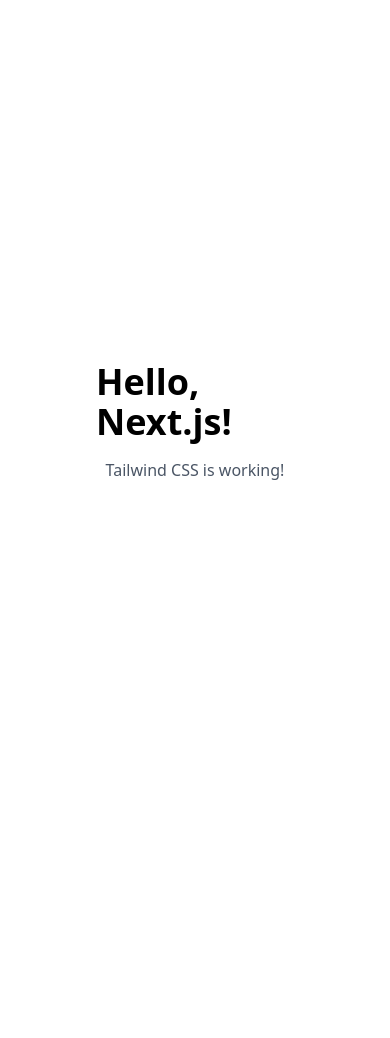
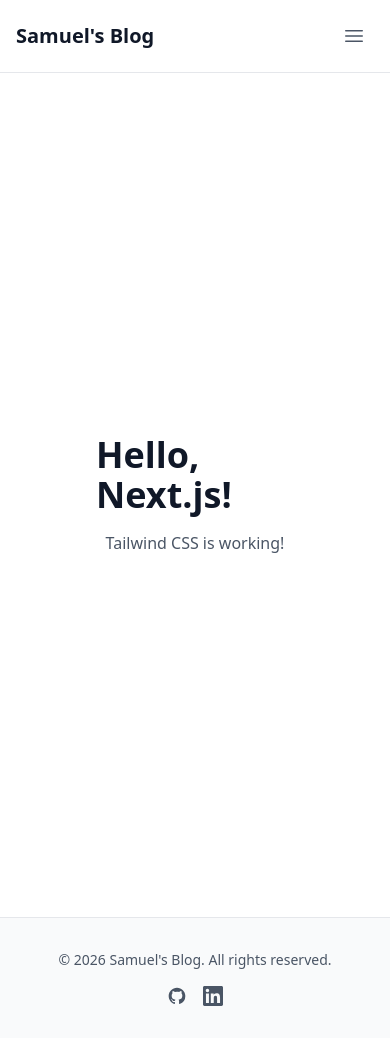
Before and after one commit to piggggggggy/samuel-narrative, a Next.js app: page / in a window 390 px wide. Before the commit the page ends 844 px from the top, so only its background shows below. Built offline with nearby package versions, Linux system fonts and the light colour scheme.

Commit message:
feat(layout): add Header and Footer with responsive nav

```diff
--- a/src/app/layout.tsx
+++ b/src/app/layout.tsx
@@ -1,4 +1,35 @@
+import type { Metadata } from "next";
+import { Geist, Geist_Mono } from "next/font/google";
 import "./globals.css";
+import { Header } from "@/components/layout/Header";
+import { Footer } from "@/components/layout/Footer";
+
+const geistSans = Geist({
+  variable: "--font-geist-sans",
+  subsets: ["latin"],
+});
+
+const geistMono = Geist_Mono({
+  variable: "--font-geist-mono",
+  subsets: ["latin"],
+});
+
+export const metadata: Metadata = {
+  title: {
+    default: "Samuel's Blog",
+    template: "%s | Samuel's Blog",
+  },
+  description: "개인 기술 블로그 - 웹 개발, 아키텍처, 그리고 개발 경험을 공유합니다.",
+  openGraph: {
+    type: "website",
+    locale: "ko_KR",
+    siteName: "Samuel's Blog",
+  },
+  robots: {
+    index: true,
+    follow: true,
+  },
+};
 
 export default function RootLayout({
   children,
@@ -6,8 +37,14 @@
   children: React.ReactNode;
 }) {
   return (
-    <html lang="ko">
-      <body>{children}</body>
+    <html lang="ko" className={`${geistSans.variable} ${geistMono.variable}`}>
+      <body className="min-h-screen bg-white text-gray-900 dark:bg-gray-950 dark:text-gray-100 antialiased">
+        <div className="flex min-h-screen flex-col">
+          <Header />
+          <main className="flex-1">{children}</main>
+          <Footer />
+        </div>
+      </body>
     </html>
   );
 }
--- /dev/null
+++ b/src/components/layout/Footer.tsx
@@ -0,0 +1,57 @@
+import Link from "next/link";
+
+const socialLinks = [
+  {
+    name: "GitHub",
+    href: "https://github.com",
+    icon: (
+      <svg className="h-5 w-5" fill="currentColor" viewBox="0 0 24 24">
+        <path
+          fillRule="evenodd"
+          d="M12 2C6.477 2 2 6.484 2 12.017c0 4.425 2.865 8.18 6.839 9.504.5.092.682-.217.682-.483 0-.237-.008-.868-.013-1.703-2.782.605-3.369-1.343-3.369-1.343-.454-1.158-1.11-1.466-1.11-1.466-.908-.62.069-.608.069-.608 1.003.07 1.531 1.032 1.531 1.032.892 1.53 2.341 1.088 2.91.832.092-.647.35-1.088.636-1.338-2.22-.253-4.555-1.113-4.555-4.951 0-1.093.39-1.988 1.029-2.688-.103-.253-.446-1.272.098-2.65 0 0 .84-.27 2.75 1.026A9.564 9.564 0 0112 6.844c.85.004 1.705.115 2.504.337 1.909-1.296 2.747-1.027 2.747-1.027.546 1.379.202 2.398.1 2.651.64.7 1.028 1.595 1.028 2.688 0 3.848-2.339 4.695-4.566 4.943.359.309.678.92.678 1.855 0 1.338-.012 2.419-.012 2.747 0 .268.18.58.688.482A10.019 10.019 0 0022 12.017C22 6.484 17.522 2 12 2z"
+          clipRule="evenodd"
+        />
+      </svg>
+    ),
+  },
+  {
+    name: "LinkedIn",
+    href: "https://linkedin.com",
+    icon: (
+      <svg className="h-5 w-5" fill="currentColor" viewBox="0 0 24 24">
+        <path d="M20.447 20.452h-3.554v-5.569c0-1.328-.027-3.037-1.852-3.037-1.853 0-2.136 1.445-2.136 2.939v5.667H9.351V9h3.414v1.561h.046c.477-.9 1.637-1.85 3.37-1.85 3.601 0 4.267 2.37 4.267 5.455v6.286zM5.337 7.433c-1.144 0-2.063-.926-2.063-2.065 0-1.138.92-2.063 2.063-2.063 1.14 0 2.064.925 2.064 2.063 0 1.139-.925 2.065-2.064 2.065zm1.782 13.019H3.555V9h3.564v11.452zM22.225 0H1.771C.792 0 0 .774 0 1.729v20.542C0 23.227.792 24 1.771 24h20.451C23.2 24 24 23.227 24 22.271V1.729C24 .774 23.2 0 22.222 0h.003z" />
+      </svg>
+    ),
+  },
+];
+
+export function Footer() {
+  const currentYear = new Date().getFullYear();
+
+  return (
+    <footer className="border-t border-gray-200 bg-gray-50 dark:border-gray-800 dark:bg-gray-900">
+      <div className="mx-auto max-w-4xl px-4 py-8">
+        <div className="flex flex-col items-center justify-between gap-4 sm:flex-row">
+          <p className="text-sm text-gray-600 dark:text-gray-400">
+            &copy; {currentYear} Samuel&apos;s Blog. All rights reserved.
+          </p>
+
+          <div className="flex items-center gap-4">
+            {socialLinks.map((link) => (
+              <Link
+                key={link.name}
+                href={link.href}
+                target="_blank"
+                rel="noopener noreferrer"
+                className="text-gray-600 transition-colors hover:text-gray-900 dark:text-gray-400 dark:hover:text-white"
+                aria-label={link.name}
+              >
+                {link.icon}
+              </Link>
+            ))}
+          </div>
+        </div>
+      </div>
+    </footer>
+  );
+}
--- /dev/null
+++ b/src/components/layout/Header.tsx
@@ -0,0 +1,96 @@
+"use client";
+
+import Link from "next/link";
+import { useState } from "react";
+
+const navigation = [
+  { name: "Home", href: "/" },
+  { name: "About", href: "/about" },
+];
+
+export function Header() {
+  const [isMobileMenuOpen, setIsMobileMenuOpen] = useState(false);
+
+  return (
+    <header className="sticky top-0 z-50 border-b border-gray-200 bg-white/80 backdrop-blur-sm dark:border-gray-800 dark:bg-gray-950/80">
+      <nav className="mx-auto flex max-w-4xl items-center justify-between px-4 py-4">
+        <Link
+          href="/"
+          className="text-xl font-bold text-gray-900 dark:text-white"
+        >
+          Samuel&apos;s Blog
+        </Link>
+
+        {/* Desktop Navigation */}
+        <div className="hidden items-center gap-6 md:flex">
+          {navigation.map((item) => (
+            <Link
+              key={item.name}
+              href={item.href}
+              className="text-gray-600 transition-colors hover:text-gray-900 dark:text-gray-400 dark:hover:text-white"
+            >
+              {item.name}
+            </Link>
+          ))}
+        </div>
+
+        {/* Mobile Menu Button */}
+        <button
+          type="button"
+          className="inline-flex items-center justify-center rounded-md p-2 text-gray-600 hover:bg-gray-100 hover:text-gray-900 dark:text-gray-400 dark:hover:bg-gray-800 dark:hover:text-white md:hidden"
+          onClick={() => setIsMobileMenuOpen(!isMobileMenuOpen)}
+          aria-expanded={isMobileMenuOpen}
+          aria-label="Toggle menu"
+        >
+          {isMobileMenuOpen ? (
+            <svg
+              className="h-6 w-6"
+              fill="none"
+              viewBox="0 0 24 24"
+              strokeWidth="1.5"
+              stroke="currentColor"
+            >
+              <path
+                strokeLinecap="round"
+                strokeLinejoin="round"
+                d="M6 18L18 6M6 6l12 12"
+              />
+            </svg>
+          ) : (
+            <svg
+              className="h-6 w-6"
+              fill="none"
+              viewBox="0 0 24 24"
+              strokeWidth="1.5"
+              stroke="currentColor"
+            >
+              <path
+                strokeLinecap="round"
+                strokeLinejoin="round"
+                d="M3.75 6.75h16.5M3.75 12h16.5m-16.5 5.25h16.5"
+              />
+            </svg>
+          )}
+        </button>
+      </nav>
+
+      {/* Mobile Navigation */}
+      {isMobileMenuOpen && (
+        <div className="border-t border-gray-200 bg-white dark:border-gray-800 dark:bg-gray-950 md:hidden">
+          <div className="mx-auto max-w-4xl space-y-1 px-4 py-3">
+            {navigation.map((item) => (
+              <Link
+                key={item.name}
+                href={item.href}
+                className="block rounded-md px-3 py-2 text-gray-600 transition-colors hover:bg-gray-100 hover:text-gray-900 dark:text-gray-400 dark:hover:bg-gray-800 dark:hover:text-white"
+                onClick={() => setIsMobileMenuOpen(false)}
+              >
+                {item.name}
+              </Link>
+            ))}
+          </div>
+        </div>
+      )}
+    </header>
+  );
+}
--- /dev/null
+++ b/src/components/layout/index.ts
@@ -0,0 +1,2 @@
+export { Header } from "./Header";
+export { Footer } from "./Footer";
```
Also changed, not shown: 1 other file (tests, documents, lock files or other folders).
